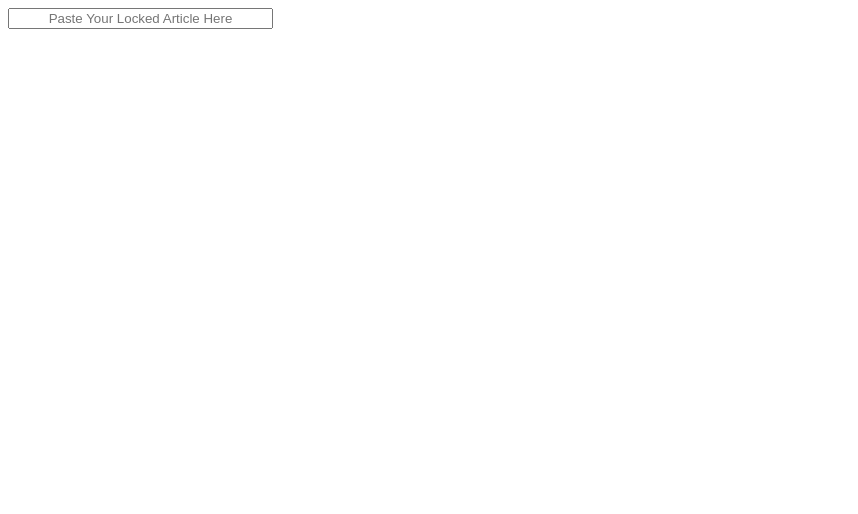
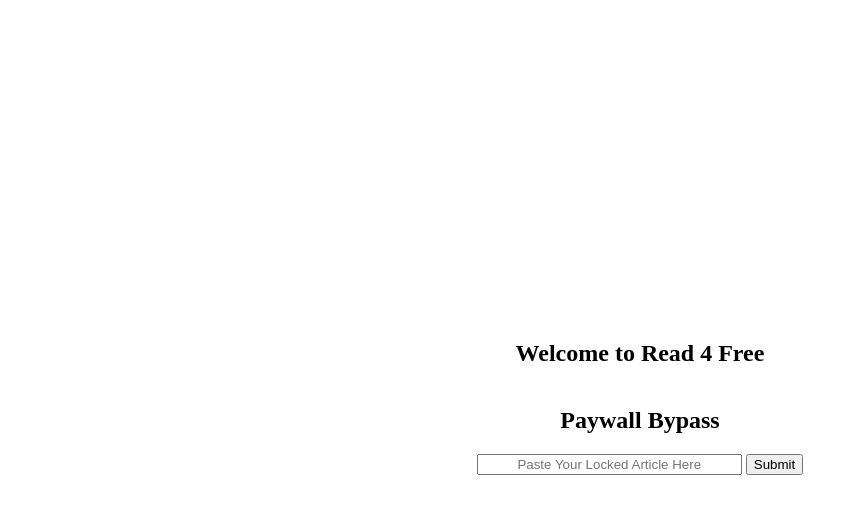
Before and after one commit to codertyler/read4free.io, a plain HTML site: page index.html in a window 1280 px wide. Shown: the whole page, without its empty margins (0-858 px from the left). Drawn offline with Linux system fonts and the light colour scheme.

Commit message:
added the input field

```diff
--- a/index.html
+++ b/index.html
@@ -8,11 +8,20 @@
 </head>
 <body>
 
-    <input type="url" name="url" id="url"
-        placeholder="Paste Your Locked Article Here"
-        pattern="https://.*"
-        size="30"
-        required>
+    <section class="main">
+        <h1>Welcome to Read 4 Free</h1>
+        <h2>Paywall Bypass</h2>
+        <form action="">
+            <input type="url" name="url" id="url"
+                placeholder="Paste Your Locked Article Here"
+                pattern="https://.*"
+                size="30"
+                required>
+
+            <button>Submit</button>
+        </form>
+    </section>
+
 
 
 </body>
--- a/style.css
+++ b/style.css
@@ -2,3 +2,18 @@
     text-align: center;
     border-style: solid 1px gold;
 }
+
+body, html {
+    margin: 0;
+    padding: 0;
+}
+
+.main {
+    display: flex;
+    justify-content: center;
+    align-items: center;
+    height: 100%;
+    margin-top: 20em;
+    flex-direction: column;
+
+}
```
